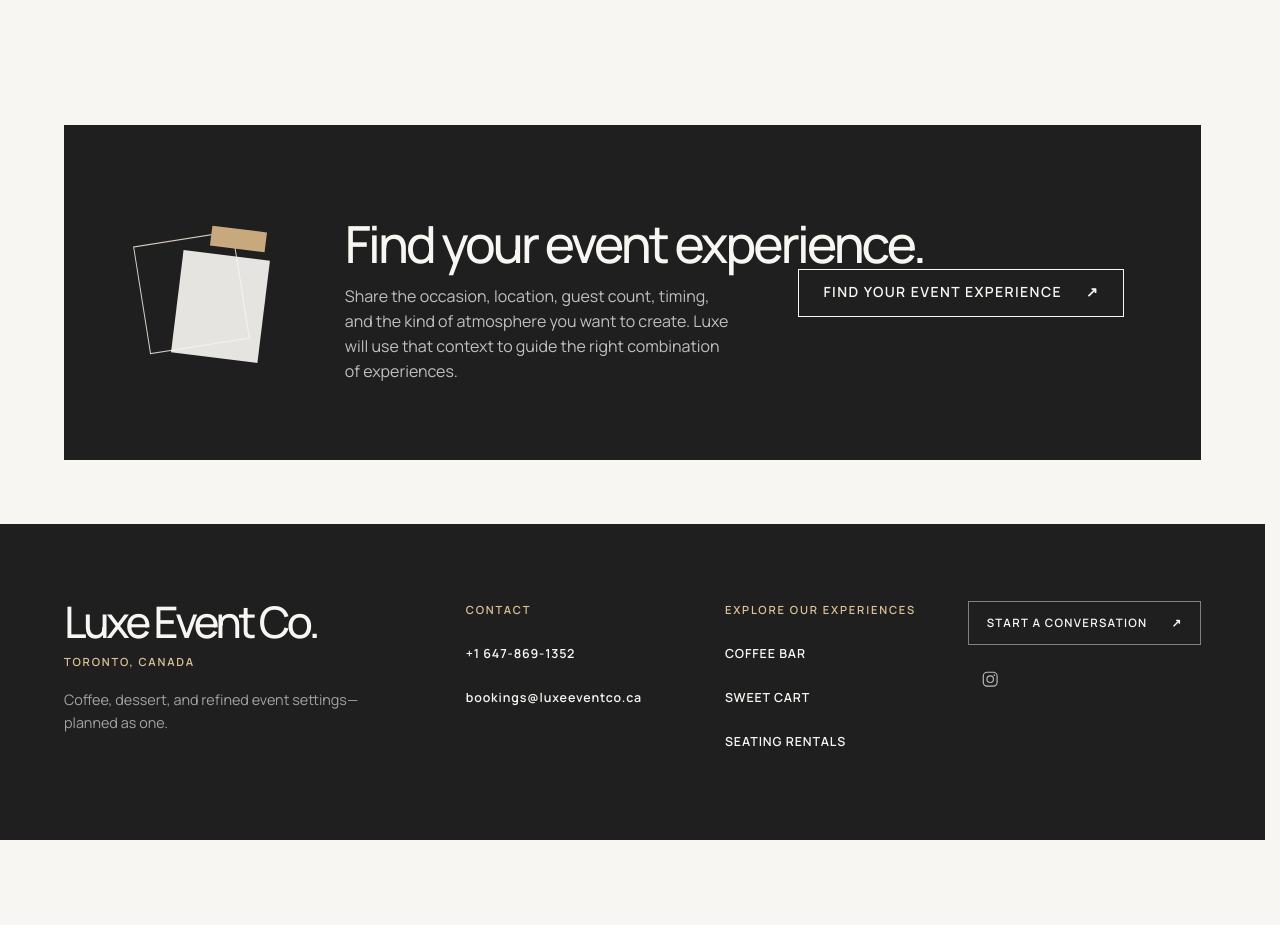
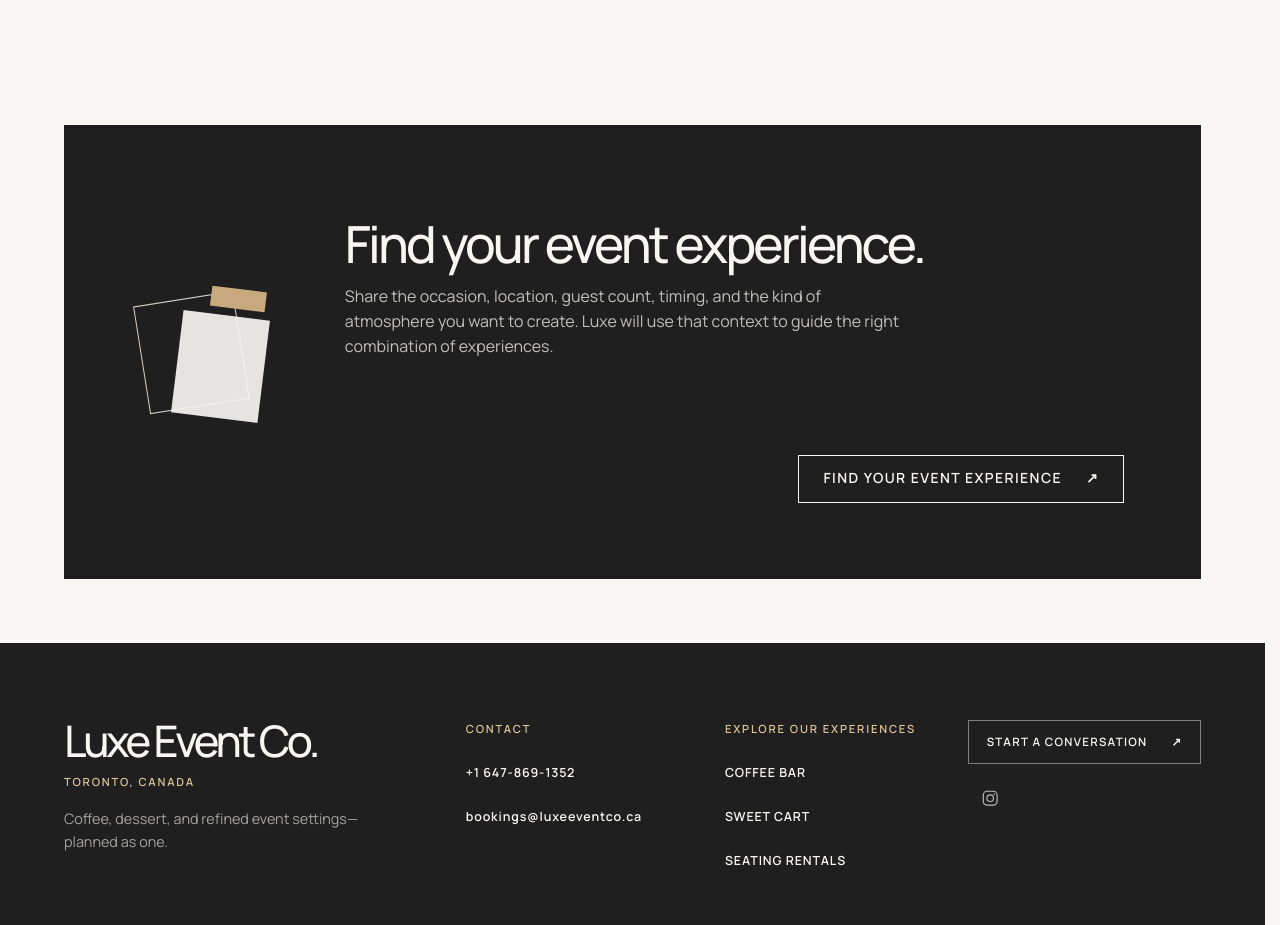
Before and after one commit to buildthebase/luxe-event-co-v2, a Next.js app: page /events in a window 1280 px wide. Shown: the part 6803-7728 px from the top of the page. Before the commit the page ends 7643 px from the top, so only its background shows below. Built offline with nearby package versions, Linux system fonts and the light colour scheme.

Commit message:
Anchor contextual inquiry CTAs at bottom right

```diff
--- a/app/contextual-inquiry-panels.css
+++ b/app/contextual-inquiry-panels.css
@@ -2,8 +2,9 @@
 .foundation-shell main > .signature-inquiry {
   display: grid !important;
   grid-template-columns: 140px minmax(0, 1fr) auto !important;
+  grid-template-rows: auto auto;
   gap: clamp(28px, 5vw, 76px) !important;
-  align-items: center !important;
+  align-items: start !important;
   width: min(
     calc(100% - (2 * var(--space-page-inline))),
     var(--layout-max)
@@ -27,7 +28,15 @@
   content: none !important;
 }
 
+.foundation-shell main > .signature-inquiry .signature-inquiry-mark {
+  grid-column: 1;
+  grid-row: 1 / 3;
+  align-self: center;
+}
+
 .foundation-shell main > .signature-inquiry .signature-inquiry-copy {
+  grid-column: 2 / -1;
+  grid-row: 1;
   min-width: 0;
 }
 
@@ -47,14 +56,27 @@
   max-width: 58ch;
 }
 
+/* Keep the action on its own row so it cannot overlap the heading or copy. */
+.foundation-shell main > .signature-inquiry > a {
+  grid-column: 3;
+  grid-row: 2;
+  align-self: end;
+  justify-self: end;
+  margin-top: var(--space-6);
+}
+
 @media (max-width: 960px) {
   .foundation-shell main > .signature-inquiry {
     grid-template-columns: 100px minmax(0, 1fr) !important;
   }
 
+  .foundation-shell main > .signature-inquiry .signature-inquiry-copy {
+    grid-column: 2;
+  }
+
   .foundation-shell main > .signature-inquiry > a {
     grid-column: 2;
-    justify-self: start;
+    justify-self: end;
   }
 }
 
@@ -70,8 +92,14 @@
   }
 
   .foundation-shell main > .signature-inquiry .signature-inquiry-mark {
+    grid-row: 1;
     width: 64px;
     align-self: start;
+  }
+
+  .foundation-shell main > .signature-inquiry .signature-inquiry-copy {
+    grid-column: 2;
+    grid-row: 1;
   }
 
   .foundation-shell main > .signature-inquiry .signature-inquiry-copy h2 {
@@ -81,6 +109,9 @@
 
   .foundation-shell main > .signature-inquiry > a {
     grid-column: 1 / -1;
+    grid-row: 2;
+    justify-self: end;
+    margin-top: 0;
   }
 }
 
@@ -90,10 +121,19 @@
   }
 
   .foundation-shell main > .signature-inquiry .signature-inquiry-mark {
+    grid-column: 1;
+    grid-row: 1;
     width: 52px;
   }
 
+  .foundation-shell main > .signature-inquiry .signature-inquiry-copy {
+    grid-column: 1;
+    grid-row: 2;
+  }
+
   .foundation-shell main > .signature-inquiry > a {
+    grid-column: 1;
+    grid-row: 3;
     width: 100%;
     justify-content: space-between;
   }
```
